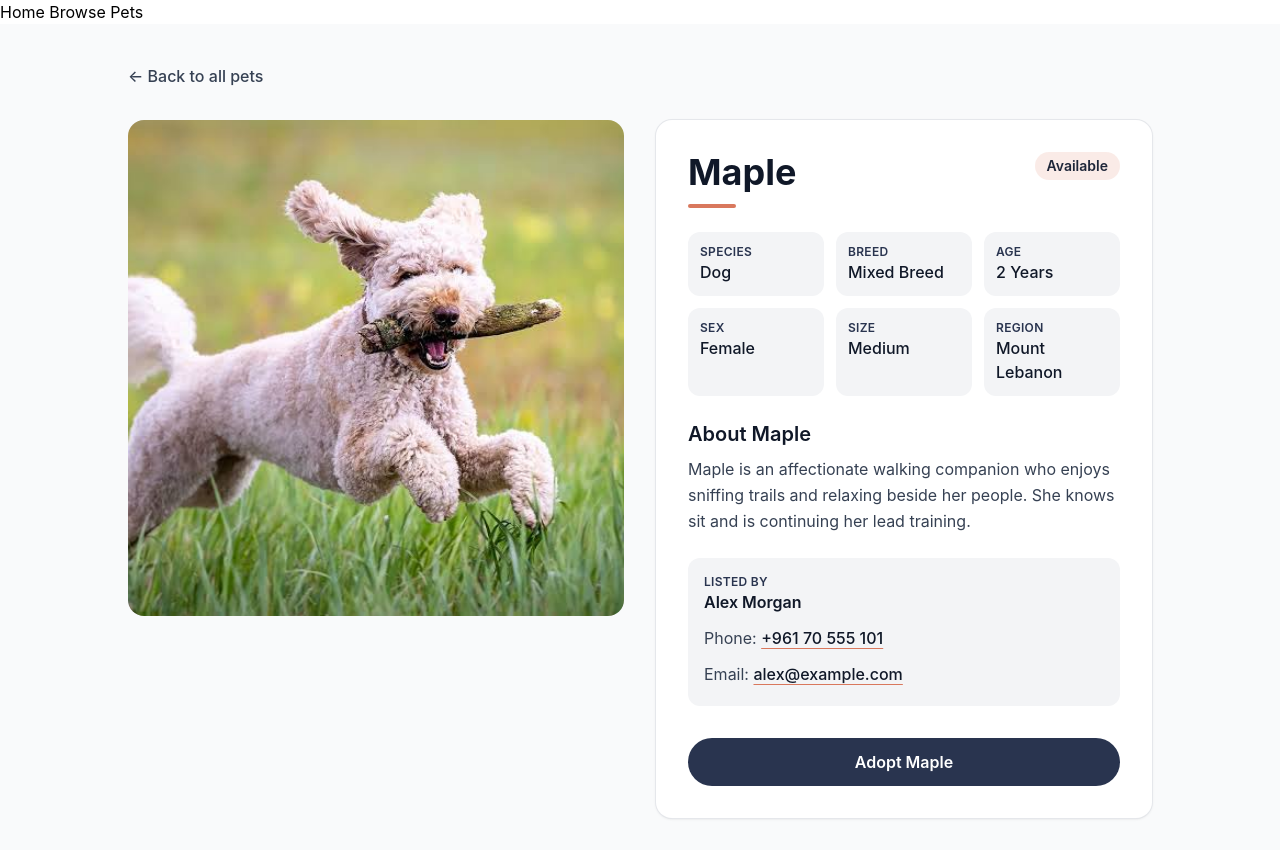
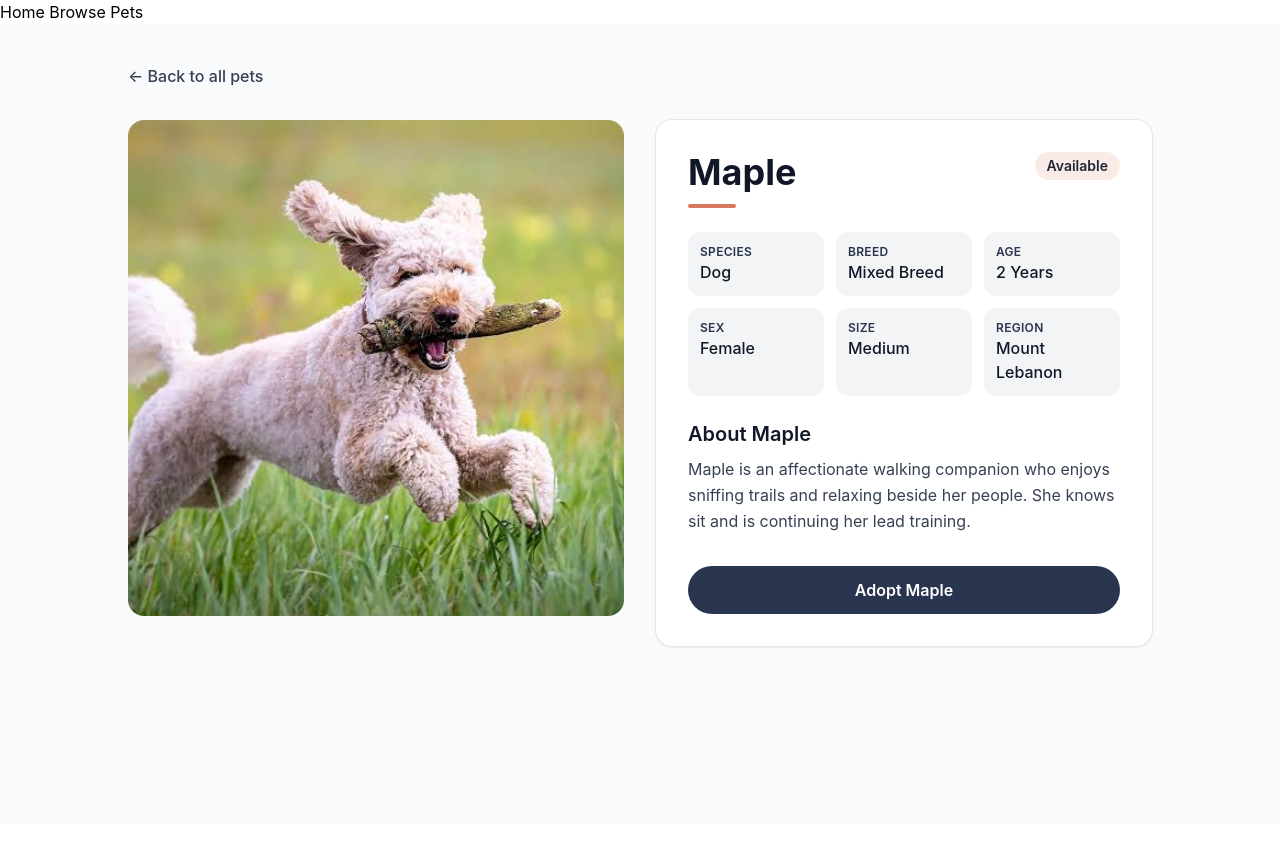
Before and after one commit to eiadoumer/Paws, a React (Vite) app: page /pets/pet-001 in a window 1280 px wide. After the commit the page ends 824 px from the top, so only its background shows below. Built offline with nearby package versions, Linux system fonts and the light colour scheme.

Commit message:
re edited and removed the user names

```diff
--- a/src/pages/PetDetailsPage.jsx
+++ b/src/pages/PetDetailsPage.jsx
@@ -1,6 +1,6 @@
 import { Link, useParams } from "react-router";
 import { SPECIES, SIZES, REGIONS } from "../data/constants";
-import { mockPets, mockShelters, mockUsers } from "../data/mockData";
+import { mockPets, mockShelters } from "../data/mockData";
 import { getPetAgeLabel } from "../data/selectors";
 
 /*
@@ -50,8 +50,6 @@ function PetDetailsPage() {
   }
 
   const shelter = mockShelters.find((s) => s.id === pet.shelterId);
-  // Pets posted by a person instead of a shelter show that person's contact details.
-  const owner = shelter ? null : mockUsers.find((u) => u.id === pet.ownerId);
   const status = pet.status || "available";
   const isAvailable = status === "available";
 
@@ -140,40 +138,6 @@ function PetDetailsPage() {
               </p>
             )}
 
-            {owner && (
-              <div className="mt-6 rounded-xl bg-gray-100 p-4 dark:bg-gray-700/60">
-                <p className="text-xs font-semibold uppercase tracking-wide text-primary-700 dark:text-primary-500">
-                  Listed by
-                </p>
-                <p className="font-semibold text-gray-900 dark:text-white">{owner.name}</p>
-                <ul className="mt-2 space-y-1 text-gray-700 dark:text-gray-300">
-                  {owner.phone && (
-                    <li>
-                      Phone:{" "}
-                      {/* Spaces are removed so phones can dial the number */}
-                      <a
-                        href={`tel:${owner.phone.replace(/\s/g, "")}`}
-                        className="inline-block py-1 font-medium text-gray-900 underline decoration-primary-600 underline-offset-4 hover:text-primary-700 dark:text-white dark:hover:text-primary-500"
-                      >
-                        {owner.phone}
-                      </a>
-                    </li>
-                  )}
-                  {owner.email && (
-                    <li>
-                      Email:{" "}
-                      <a
-                        href={`mailto:${owner.email}`}
-                        className="inline-block break-all py-1 font-medium text-gray-900 underline decoration-primary-600 underline-offset-4 hover:text-primary-700 dark:text-white dark:hover:text-primary-500"
-                      >
-                        {owner.email}
-                      </a>
-                    </li>
-                  )}
-                </ul>
-              </div>
-            )}
-
             {/* Adoption request logic can be hooked up to this button later.
                 On phones the button sticks to the bottom of the screen while
                 scrolling the card, so it's always within thumb reach. */}
```
